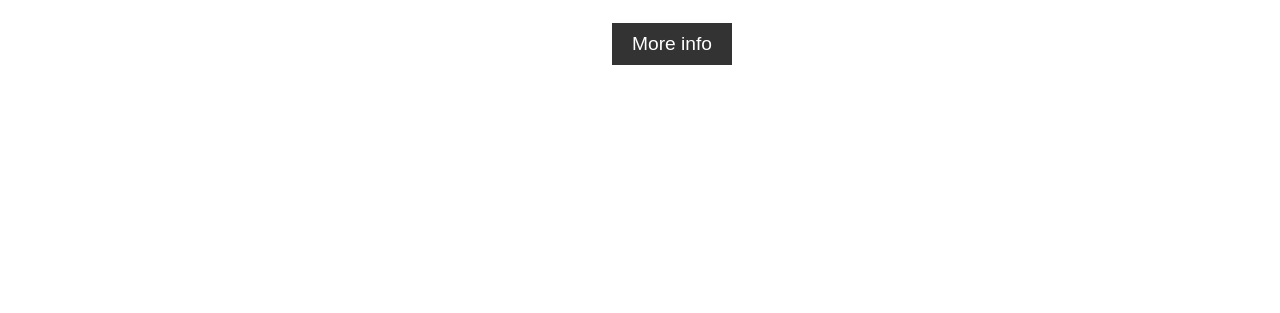
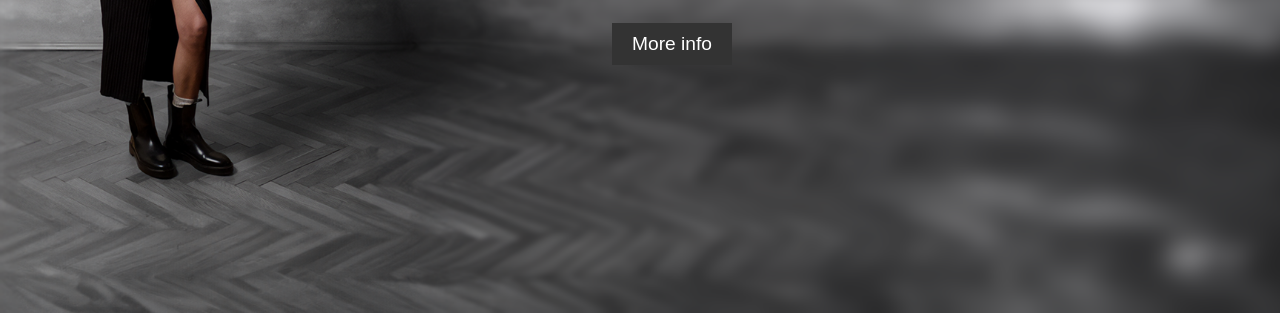
Before and after one commit to Vgrischenko/TestWebPage, a plain HTML site: page index.html in a window 1280 px wide. Shown: the part 487-800 px from the top of the page. Drawn offline with Linux system fonts and the light colour scheme.

Commit message:
Update index.html

```diff
--- a/index.html
+++ b/index.html
@@ -52,7 +52,7 @@
         }
 
         .hero {
-    background-image: url('\photos\portret_background.png');
+    background-image: url('/photos/portret_background.png');
     height: 100%;
    	max-height: inherit
 	background-position: center;
```
